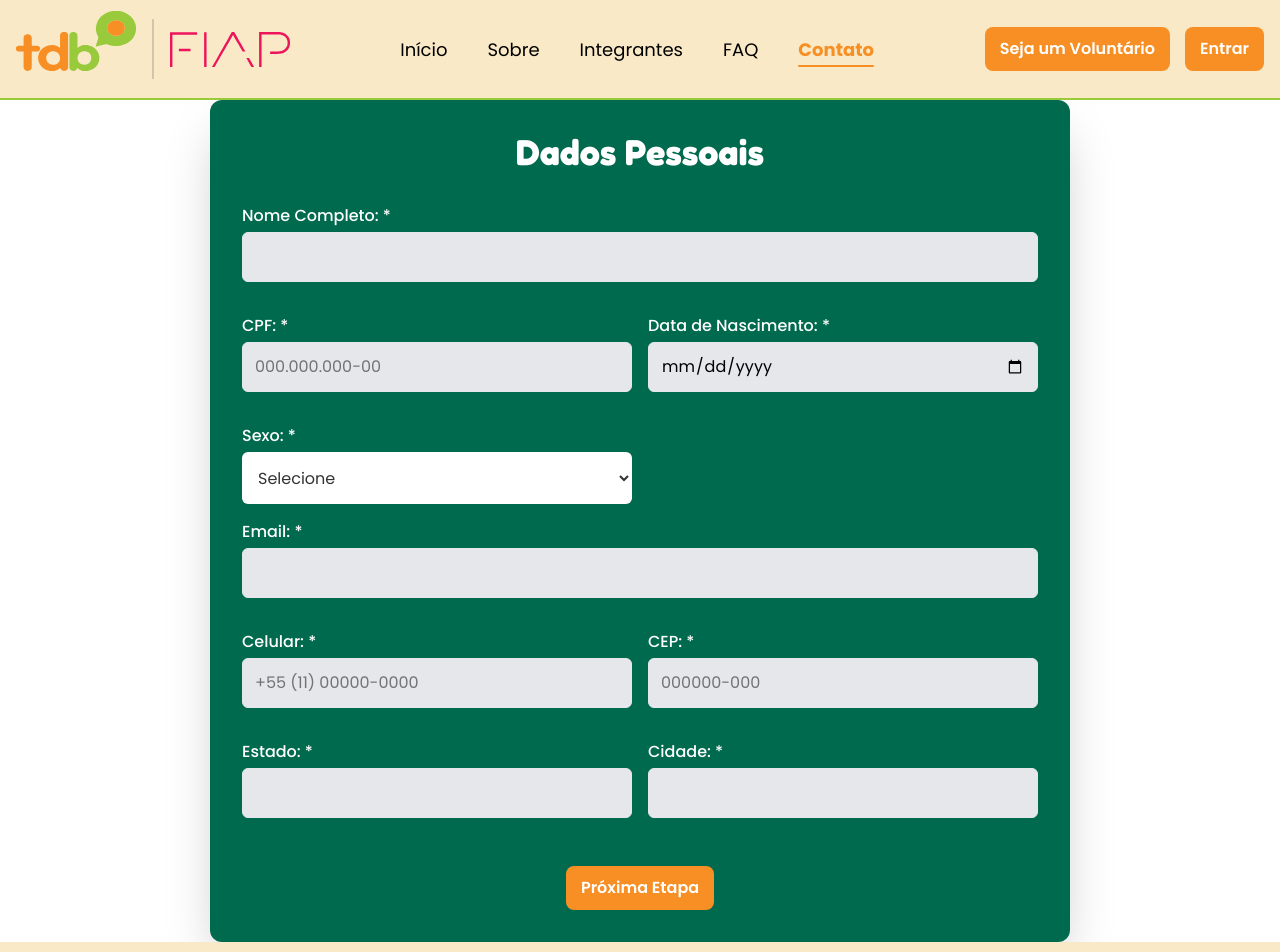
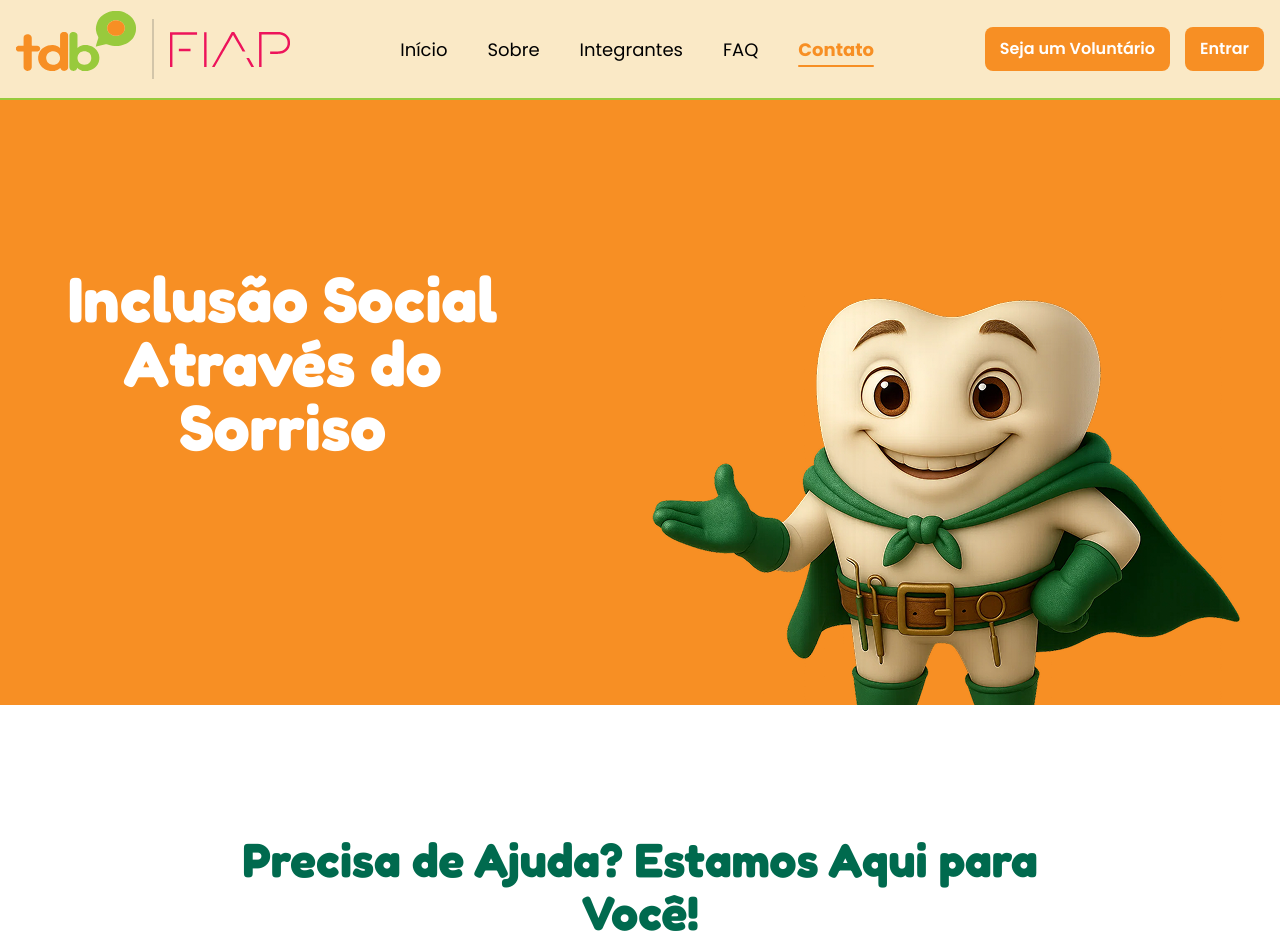
Before and after one commit to TdB-PlataformaRaizDoBem/Raiz-do-Bem, a React (Vite) app: page /contato in a window 1280 px wide. Shown: the top 952 px of the page. Built offline with nearby package versions, Linux system fonts and the light colour scheme.

Commit message:
feat(contact): Implementação da página de contato com o formulário de pedidos de ajuda

```diff
--- a/src/pages/contact/Contact.tsx
+++ b/src/pages/contact/Contact.tsx
@@ -1,11 +1,118 @@
 import React from "react";
 import ContactForm from "./Form/ContactForm";
+import Dentinho from "../../assets/img/dentinhoContato.png";
 
 const Contact = () => {
   return (
-    <>
-      <ContactForm />
-    </>
+    <div className="w-full overflow-x-hidden">
+      <section className="relative min-h-[500px] lg:h-[605px] bg-orange flex flex-col lg:flex-row gap-8 lg:gap-20 justify-center items-center px-6 pt-10 lg:pt-0">
+        <h1 className="text-white text-3xl md:text-5xl lg:text-[4rem] font-fredoka font-bold text-center max-w-[680px] z-10 lg:mb-20">
+          Inclusão Social Através do Sorriso
+        </h1>
+
+        <img
+          src={Dentinho}
+          alt="Mascote dentinho"
+          className="
+      z-10
+      block
+      self-center
+      mt-auto
+      max-w-[480px]
+      md:max-w-[600px]
+
+      lg:self-end
+      lg:max-w-[635px]
+      lg:mt-0
+    "
+        />
+      </section>
+      <section className="flex flex-col items-center px-4 py-14 lg:py-32">
+        <h2 className="text-darkgreen text-3xl md:text-4xl lg:text-[3rem] font-fredoka font-bold text-center max-w-[800px] mb-14 lg:mb-32">
+          Precisa de Ajuda? Estamos Aqui para Você!
+        </h2>
+
+        <ContactForm />
+
+      </section>
+
+      <article
+        className="mx-auto max-w-[900px] px-6 py-20 lg:py-32"
+        aria-label="informações-de-contato"
+      >
+        <h3 className="text-3xl md:text-4xl lg:text-[3rem] font-fredoka font-bold mb-12 text-center md:text-left">
+          Turma do Bem
+        </h3>
+
+        <div className="flex flex-col lg:flex-row gap-10 lg:gap-[60px] items-center">
+          <div className="w-full lg:w-[500px] h-[300px] md:h-[450px] rounded-lg overflow-hidden shadow-lg">
+            <iframe
+              src="https://www.google.com/maps/embed?pb=!1m18!1m12!1m3!1d3656.402206778434!2d-46.6341499!3d-23.5905244!2m3!1f0!2f0!3f0!3m2!1i1024!2i768!4f13.1!3m3!1m2!1s0x94ce5a37456d68b9%3A0x6a6d6d8d6d6d6d6d!2sRua%20Maur%C3%ADcio%20Francisco%20Klabin%2C%20449!5e0!3m2!1spt-BR!2sbr!4v1"
+              width="100%"
+              height="100%"
+              style={{ border: 0 }}
+              allowFullScreen
+              loading="lazy"
+            />
+          </div>
+
+          <div className="flex flex-col gap-6 text-black font-sans">
+            <div>
+              <span className="font-bold block text-sm uppercase text-gray">
+                Endereço
+              </span>
+              <p className="max-w-[350px]">
+                Rua Maurício Francisco Klabin, 449 Vila Mariana, São Paulo - SP,
+                04120-020
+              </p>
+            </div>
+
+            <div>
+              <span className="font-bold block text-sm uppercase text-gray">
+                Telefone
+              </span>
+              <p>55 11 5084-7276</p>
+            </div>
+
+            <div>
+              <span className="font-bold block text-sm uppercase text-gray">
+                Presidente
+              </span>
+              <a
+                href="mailto:turmadobem@tdb.org.br"
+                className="text-orange hover:underline"
+              >
+                turmadobem@tdb.org.br
+              </a>
+            </div>
+
+            <div>
+              <span className="font-bold block text-sm uppercase text-gray">
+                Comunicação
+              </span>
+              <a
+                href="mailto:comunicacao@tdb.org.br"
+                className="text-orange hover:underline"
+              >
+                comunicacao@tdb.org.br
+              </a>
+            </div>
+
+            <div>
+              <span className="font-bold block text-sm uppercase text-gray">
+                Dúvidas, Críticas ou Sugestões
+              </span>
+              <a
+                href="mailto:faleconosco@tdb.org.br"
+                className="text-orange hover:underline"
+              >
+                faleconosco@tdb.org.br
+              </a>
+            </div>
+          </div>
+        </div>
+      </article>
+    </div>
   );
 };
 
--- a/src/pages/contact/Form/ContactForm.tsx
+++ b/src/pages/contact/Form/ContactForm.tsx
@@ -70,7 +70,7 @@ const ContactForm = () => {
     <FormProvider {...methods}>
       <form
         onSubmit={methods.handleSubmit(onSubmit)}
-        className="bg-darkgreen p-8 rounded-xl shadow-2xl max-w-[860px] mx-auto"
+        className="bg-darkgreen p-8 rounded-xl shadow-2xl w-full md:w-[860px] mx-auto min-h-[500px] flex flex-col"
       >
         {step === 1 ? <StepOne /> : <StepTwo />}
 
```
